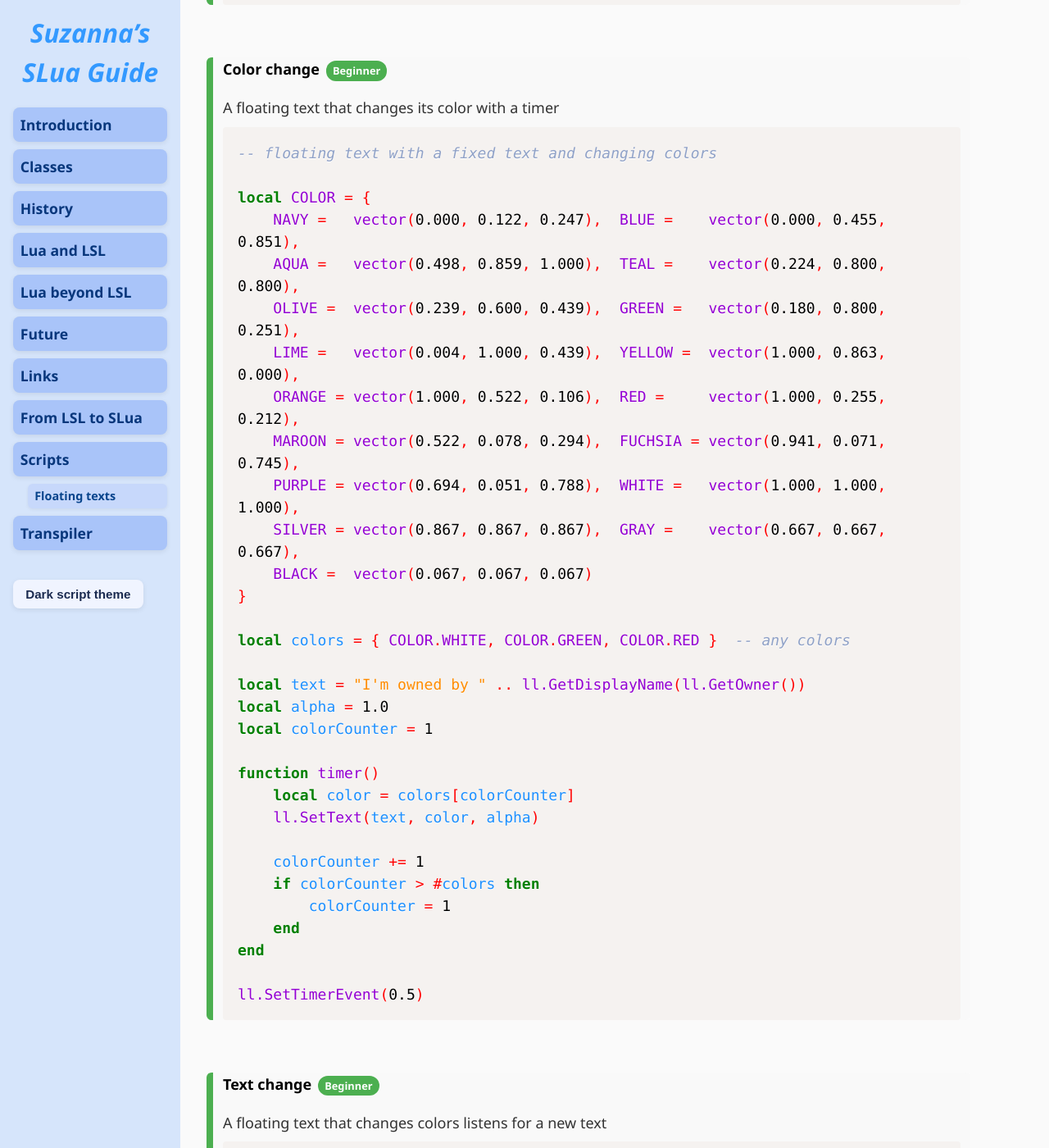
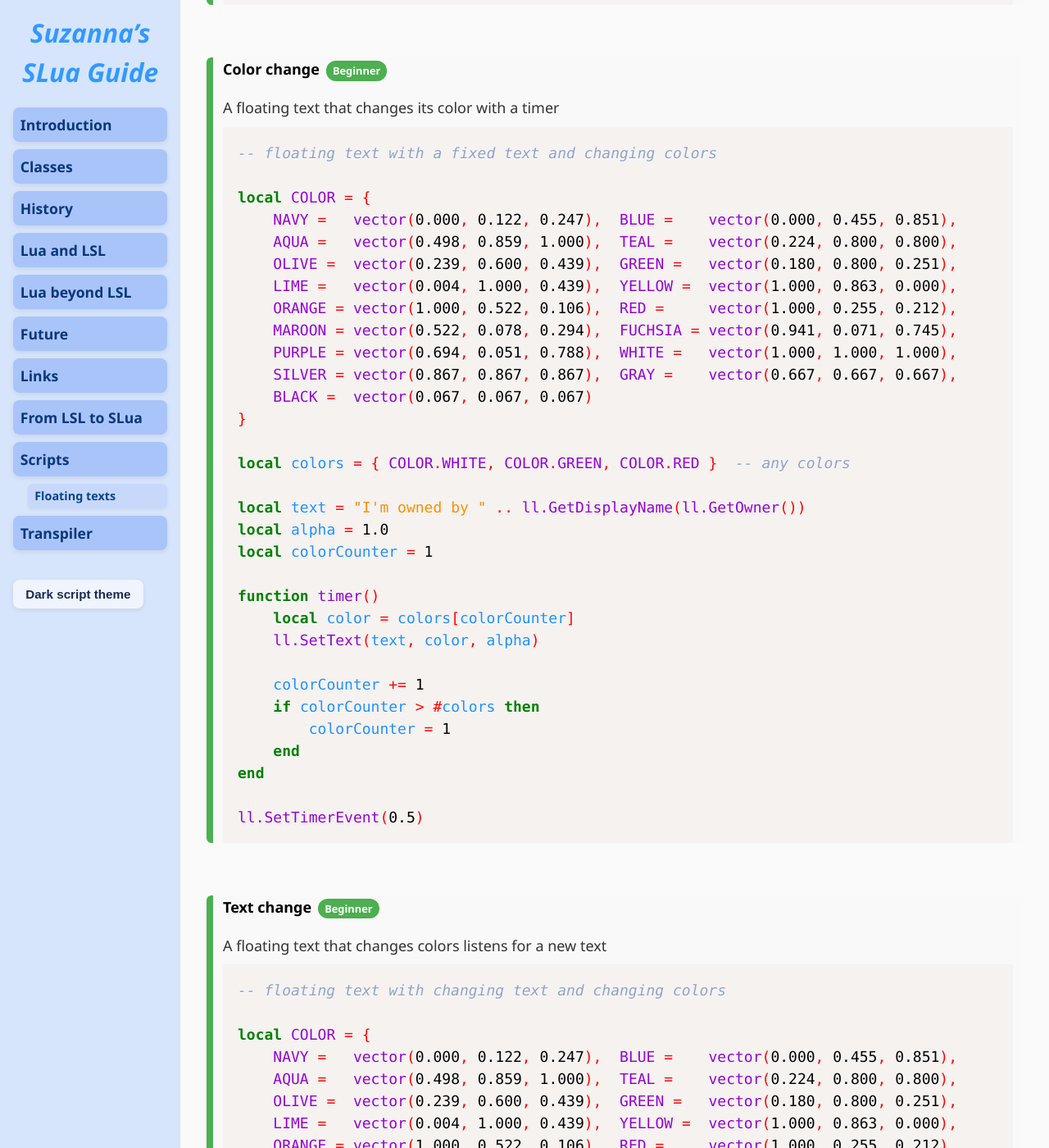
Before and after one commit to Suzanna-Linn/slua, a Jekyll site: the page built from docs/scripts-floating-texts.md, in a window 1280 px wide and 1400 px high, scrolled down 456 px. Shown: the whole window at 82% size. Built offline with Jekyll 4.4.1, drawn with Linux system fonts in a browser that asks for light colours; nearby versions of some CDN libraries; our own code applies the rules of GitHub Pages for plain Markdown files; comment, search, counter and statistics services are not loaded.

Commit message:
Update style.css

```diff
--- a/docs/assets/style.css
+++ b/docs/assets/style.css
@@ -316,7 +316,7 @@ button[disabled]:hover {
 .script-box {
   border-left: 8px solid;
   padding: 0px 12px;
-  margin: 64px 64px 12px 0;
+  margin: 64px 0px 12px 0;
   border-radius: 6px;
   background: #f9f9f9;
 }
```
